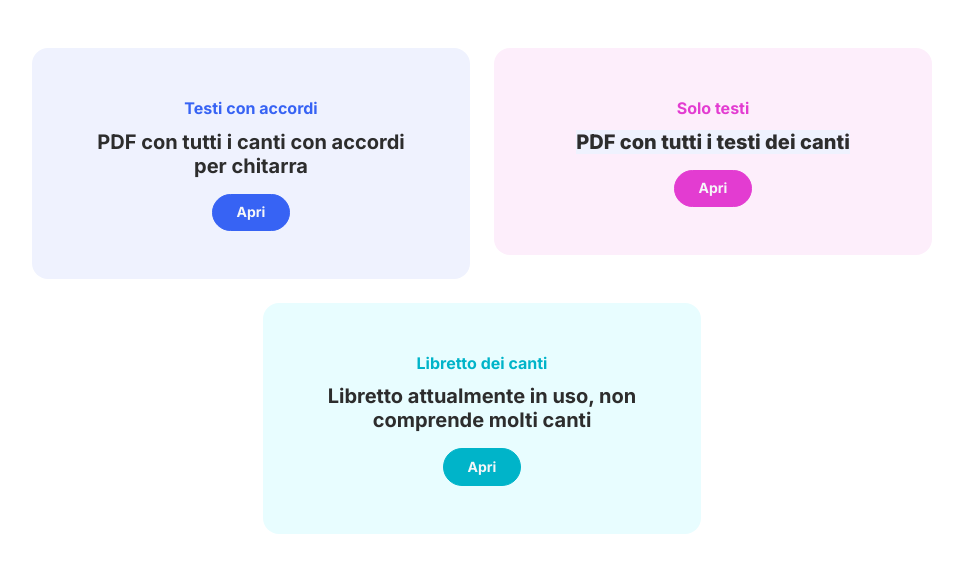
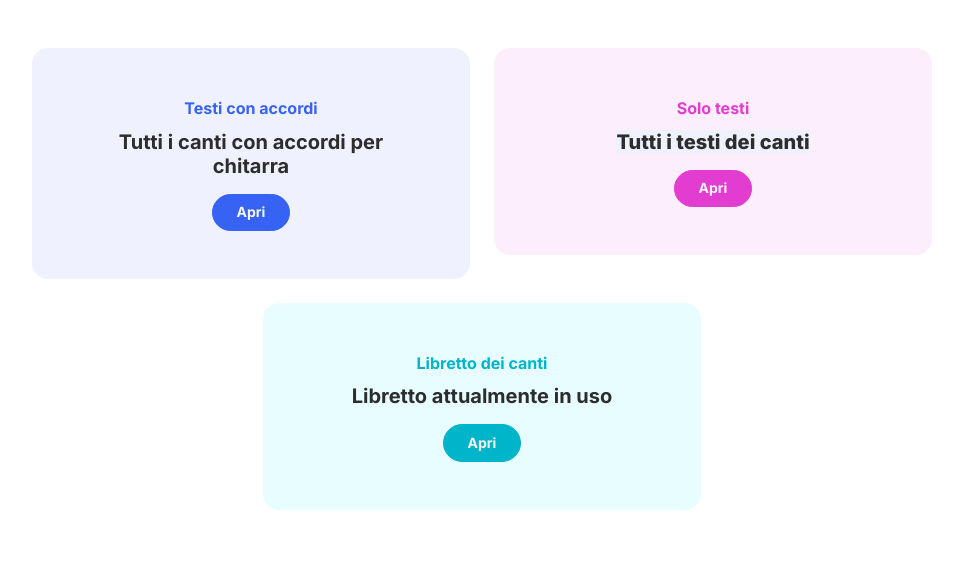
Before and after one commit to eliamarcantognini/canti, a plain HTML site: page index.html in a window 1280 px wide. Shown: the whole page, without its empty margins (158-1121 px from the left). Drawn offline with Linux system fonts and the light colour scheme.

Commit message:
Change labels

```diff
--- a/index.html
+++ b/index.html
@@ -33,7 +33,7 @@
                         <div class="card bg-primary-light">
                             <div class="card-body text-center px-4 py-5 px-md-5">
                                 <p class="fw-bold text-primary card-text mb-2">Testi con accordi</p>
-                                <h5 class="fw-bold card-title mb-3">PDF con tutti i canti con accordi per chitarra</h5><button class="btn btn-primary btn-sm" type="button"><a class="link-light" href="https://www.eliamarcantognini.it/res/librone_canti.pdf">Apri</a></button>
+                                <h5 class="fw-bold card-title mb-3">Tutti i canti con accordi per chitarra</h5><button class="btn btn-primary btn-sm" type="button"><a class="link-light" href="https://www.eliamarcantognini.it/res/librone_canti.pdf">Apri</a></button>
                             </div>
                         </div>
                     </div>
@@ -41,7 +41,7 @@
                         <div class="card bg-secondary-light">
                             <div class="card-body text-center px-4 py-5 px-md-5">
                                 <p class="fw-bold text-secondary card-text mb-2">Solo testi</p>
-                                <h5 class="fw-bold card-title mb-3"><strong><span style="background-color: rgb(239, 242, 254);">PDF con tutti i testi dei canti</span></strong><br></h5><button class="btn btn-secondary btn-sm" type="button"><a class="link-light" href="https://www.eliamarcantognini.it/librone_testi.pdf">Apri</a></button>
+                                <h5 class="fw-bold card-title mb-3"><strong><span style="background-color: rgb(239, 242, 254);">Tutti i testi dei canti</span></strong><br></h5><button class="btn btn-secondary btn-sm" type="button"><a class="link-light" href="https://www.eliamarcantognini.it/librone_testi.pdf">Apri</a></button>
                             </div>
                         </div>
                     </div>
@@ -49,7 +49,7 @@
                         <div class="card bg-info-light">
                             <div class="card-body text-center px-4 py-5 px-md-5">
                                 <p class="fw-bold text-info card-text mb-2">Libretto dei canti</p>
-                                <h5 class="fw-bold card-title mb-3">Libretto attualmente in uso, non comprende molti canti</h5><button class="btn btn-info btn-sm" type="button"><a class="link-light" href="https://www.eliamarcantognini.it/libretto.pdf">Apri</a></button>
+                                <h5 class="fw-bold card-title mb-3">Libretto attualmente in uso</h5><button class="btn btn-info btn-sm" type="button"><a class="link-light" href="https://www.eliamarcantognini.it/libretto.pdf">Apri</a></button>
                             </div>
                         </div>
                     </div>
```
